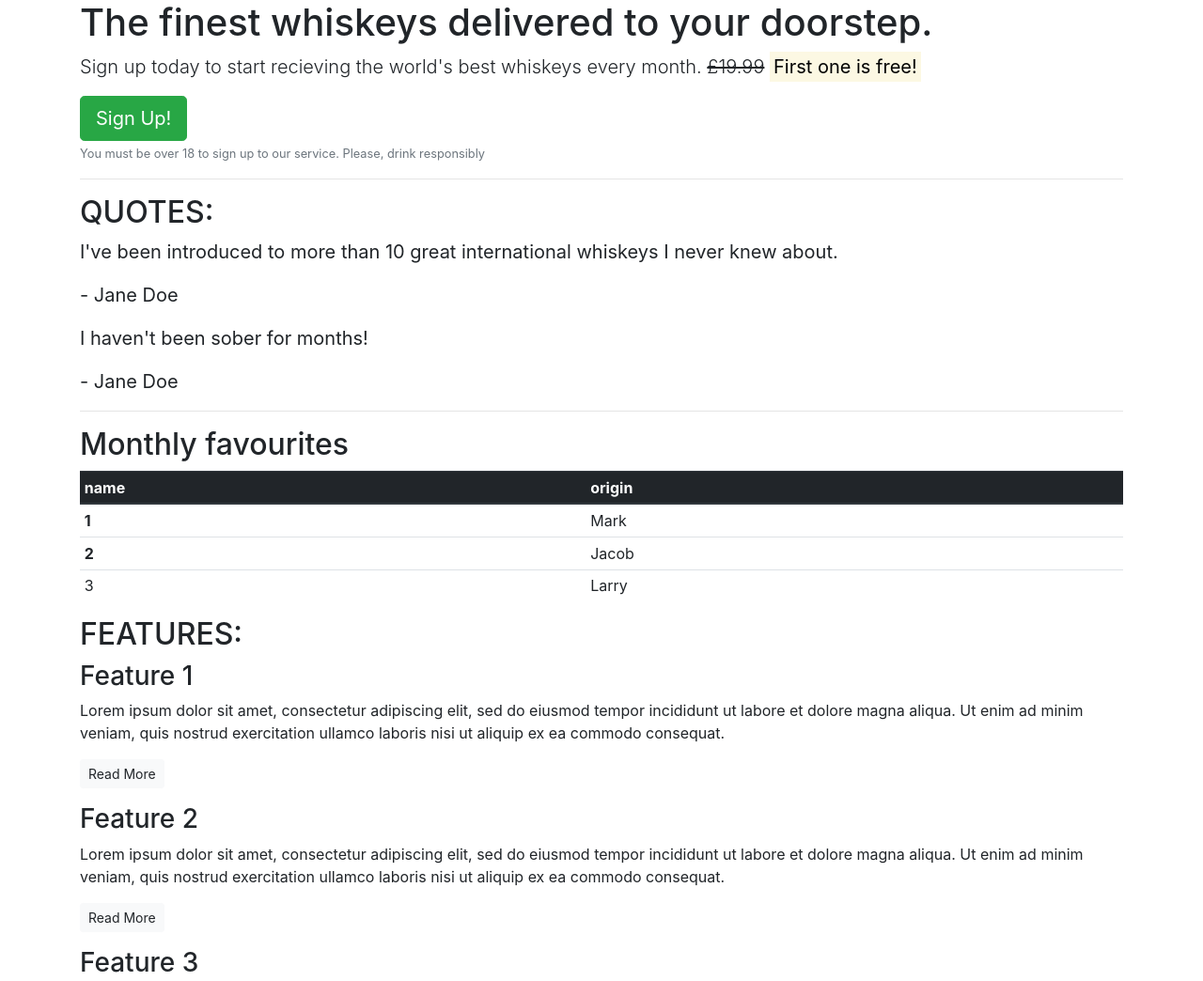
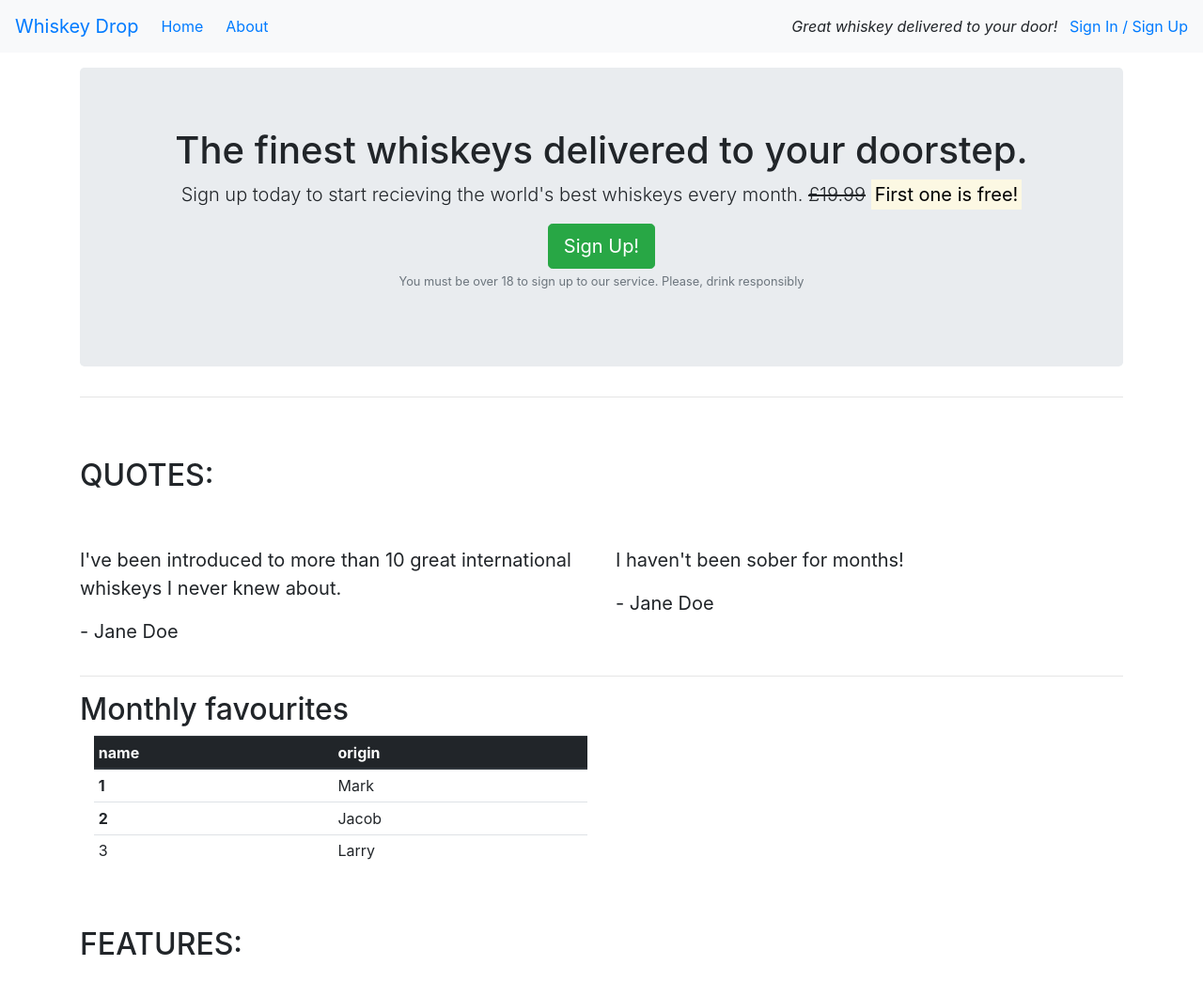
Before and after one commit to ifzalmalook/bootstrapdemo, a plain HTML site: page index.html in a window 1280 px wide. Shown: the top 1044 px of the page at 94% size. Drawn offline with nearby package versions, Linux system fonts and the light colour scheme.

Commit message:
Added jumbotron

```diff
--- a/index.html
+++ b/index.html
@@ -13,31 +13,58 @@
 </head>
 
 <body>
-    <article class="container">
+    <nav class="navbar navbar-ligt bg-light navbar-expand-sm">
+        <a href="" class="navbar-brand">Whiskey Drop</a>
+        <ul class="navbar-nav mr-auto">
+            <li class="active nav-item mr-2"><a class="nav-link" href="/">Home</a></li>
+            <li class="nav-item mr-2"><a class="nav-link" href="/about">About</a></li>
+            <li class="nav-item mr-2 d-block d-sm-none"><a class="nav-link" href="/login">Sign In / Sign Up</a></li>
+
+        </ul>
+        <div class="d-none d-md-block">
+            <p class="navbar-text my-auto mr-2"><i>Great whiskey delivered to your door!</i></p>
+            <a href="/login">Sign In / Sign Up</a>
+        </div>
+    </nav>
+    <article class="container mt-3">
         <!--Callout -->
-        <section class="callout">
+        <div class="row"></div>
+        <section class="callout jumbotron text-center">
             <h1>The finest whiskeys delivered to your doorstep.</h1>
             <p class="lead">Sign up today to start recieving the world's best whiskeys every month.
-                <s>£19.99</s> <strong><mark>First one is free!</mark></strong>
+                <s class="d-none d-sm-inline">£19.99</s>
+                <span class="d-inline d-sm-none"><br></span>
+                <strong><mark>First one is free!</mark></strong>
             </p>
             <button class="btn btn-success btn-lg">Sign Up!</button>
             <p class="text-muted"><small>You must be over 18 to sign up to our service. Please, drink
                     responsibly</small></p>
         </section>
+        </div>
         <!-- /.callout -->
         <hr>
 
         <!-- Quotes -->
         <section class="quotes">
+            <div class="row">
+                <div class="col-12 my-5">
                     <h2 class="text-uppercase">Quotes:</h2>
+                </div>
+            </div>
+            <div class="row">
+                <div class="col-12 col-md-6">
                     <blockquote class="blockquote">
                         <p>I've been introduced to more than 10 great international whiskeys I never knew about.</p>
                         <p>- Jane Doe</p>
                     </blockquote>
+                </div>
+                <div class="col-12 col-md-6">
                     <blockquote class="blockquote">
                         <p>I haven't been sober for months!</p>
                         <p>- Jane Doe</p>
                     </blockquote>
+                </div>
+            </div>
         </section>
         <!-- /.quotes -->
         <hr>
@@ -45,6 +72,7 @@
         <!-- favourites -->
         <section>
             <h2>Monthly favourites</h2>
+            <div class="col-md-6">
             <table class="table table-sm">
                 <thead class="thead-dark">
                     <tr>
@@ -67,31 +95,56 @@
                     </tr>
                 </tbody>
             </table>
+        </div>
 
 
             <!-- Features -->
             <section class="features">
+                <div class="row">
+                    <div class="col-12 my-5">
                         <h2 class="text-uppercase">Features:</h2>
+                    </div>
+                </div>
+                <div class="row">
+                    <div class="col-12 col-md-6 col-lg-4">
                         <div class="feature">
                             <h3>Feature 1</h3>
-                <p>Lorem ipsum dolor sit amet, consectetur adipiscing elit, sed do eiusmod tempor incididunt ut labore
-                    et dolore magna aliqua. Ut enim ad minim veniam, quis nostrud exercitation ullamco laboris nisi ut
+                            <p>Lorem ipsum dolor sit amet, consectetur adipiscing elit, sed do eiusmod tempor incididunt
+                                ut
+                                labore
+                                et dolore magna aliqua. Ut enim ad minim veniam, quis nostrud exercitation ullamco
+                                laboris
+                                nisi ut
                                 aliquip ex ea commodo consequat.</p>
                             <p><a class="btn btn-sm btn-light" href="">Read More</a></p>
                         </div>
+                    </div>
+                    <div class="col-12 col-md-6 col-lg-4">
                         <div class="feature">
                             <h3>Feature 2</h3>
-                <p>Lorem ipsum dolor sit amet, consectetur adipiscing elit, sed do eiusmod tempor incididunt ut labore
-                    et dolore magna aliqua. Ut enim ad minim veniam, quis nostrud exercitation ullamco laboris nisi ut
+                            <p>Lorem ipsum dolor sit amet, consectetur adipiscing elit, sed do eiusmod tempor incididunt
+                                ut
+                                labore
+                                et dolore magna aliqua. Ut enim ad minim veniam, quis nostrud exercitation ullamco
+                                laboris
+                                nisi ut
                                 aliquip ex ea commodo consequat.</p>
                             <p><a class="btn btn-sm btn-light" href="">Read More</a></p>
                         </div>
+                    </div>
+
+                    <div class="col-12 d-md-none d-lg-block col-lg-4">
                         <div class="feature">
                             <h3>Feature 3</h3>
-                <p>Lorem ipsum dolor sit amet, consectetur adipiscing elit, sed do eiusmod tempor incididunt ut labore
-                    et dolore magna aliqua. Ut enim ad minim veniam, quis nostrud exercitation ullamco laboris nisi ut
+                            <p>Lorem ipsum dolor sit amet, consectetur adipiscing elit, sed do eiusmod tempor incididunt
+                                ut
+                                labore
+                                et dolore magna aliqua. Ut enim ad minim veniam, quis nostrud exercitation ullamco
+                                laboris
+                                nisi ut
                                 aliquip ex ea commodo consequat.</p>
                             <p><a class="btn btn-sm btn-light" href="">Read More</a></p>
+                        </div>
                     </div>
             </section>
             <!-- /.features -->
```
Lines whose indentation alone changed are shown as unchanged.
